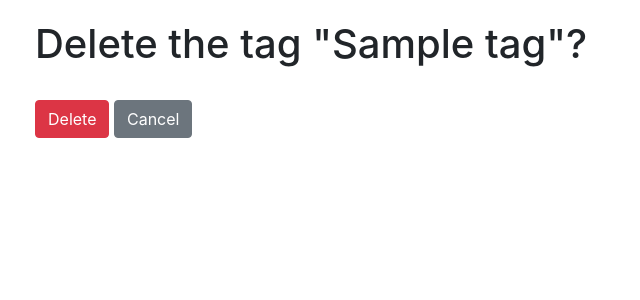
After one commit to mwellick/todo-list, a Django app: page /tags/1/delete/ in a window 1280 px wide. The commit adds this page. Shown: the top 300 px of the page, without its empty margins (0-640 px from the left). Run offline with Django 5.2, Linux system fonts and the light colour scheme; tables that the repository leaves empty hold one stand-in row (values such as "Sample post").

Commit message:
Added TagDeleteView,url,and template

```diff
--- a/templates/includes/sidebar.html
+++ b/templates/includes/sidebar.html
@@ -1,6 +1,6 @@
 <ul>
   <li>
-    <a href="">Home</a>
+    <a href="{% url 'todo:index' %}">Home</a>
   </li>
   <li>
     <a href="{% url 'todo:tag-list' %}">Tags</a>
--- /dev/null
+++ b/templates/todo/tag_confirm_delete.html
@@ -0,0 +1,12 @@
+{% extends "base.html" %}
+{% block sidebar %}
+{% endblock %}
+{% block content %}
+  <h1>Delete the tag "{{ tag }}"?</h1>
+  <br>
+  <form action="" method="post">
+    {% csrf_token %}
+    <input type="submit" value="Delete" class="btn btn-danger">
+    <a class="btn btn-secondary" href="{% url 'todo:tag-list' %}">Cancel</a>
+  </form>
+{% endblock %}
--- a/templates/todo/tag_list.html
+++ b/templates/todo/tag_list.html
@@ -20,7 +20,7 @@
           <tr>
             <td>{{ tag.name }}</td>
             <td><a class="btn btn-secondary" href="{% url 'todo:tag-update' pk=tag.id %}">Update</a></td>
-            <td><a class="btn btn-secondary" href="">Delete</a></td>
+            <td><a class="btn btn-secondary" href="{% url 'todo:tag-delete' pk=tag.id %}">Delete</a></td>
           </tr>
           </tbody>
         {% endfor %}
--- a/todo/urls.py
+++ b/todo/urls.py
@@ -7,6 +7,7 @@ from .views import (index,
                     TagListView,
                     TagCreateView,
                     TagUpdateView,
+                    TagDeleteView,
                     )
 
 urlpatterns = [
@@ -18,6 +19,7 @@ urlpatterns = [
     path("tags/", TagListView.as_view(), name="tag-list"),
     path("tags/create/", TagCreateView.as_view(), name="tag-create"),
     path("tags/<int:pk>/create/", TagUpdateView.as_view(), name="tag-update"),
+    path("tags/<int:pk>/delete/", TagDeleteView.as_view(), name="tag-delete"),
 
 ]
 app_name = "todo"
--- a/todo/views.py
+++ b/todo/views.py
@@ -50,7 +50,14 @@ class TagCreateView(generic.CreateView):
     fields = "__all__"
     success_url = reverse_lazy("todo:tag-list")
 
+
 class TagUpdateView(generic.UpdateView):
     model = Tag
     fields = "__all__"
     success_url = reverse_lazy("todo:tag-list")
+
+
+class TagDeleteView(generic.DeleteView):
+    model = Tag
+    template_name = "todo/tag_confirm_delete.html"
+    success_url = reverse_lazy("todo:tag-list")
```
